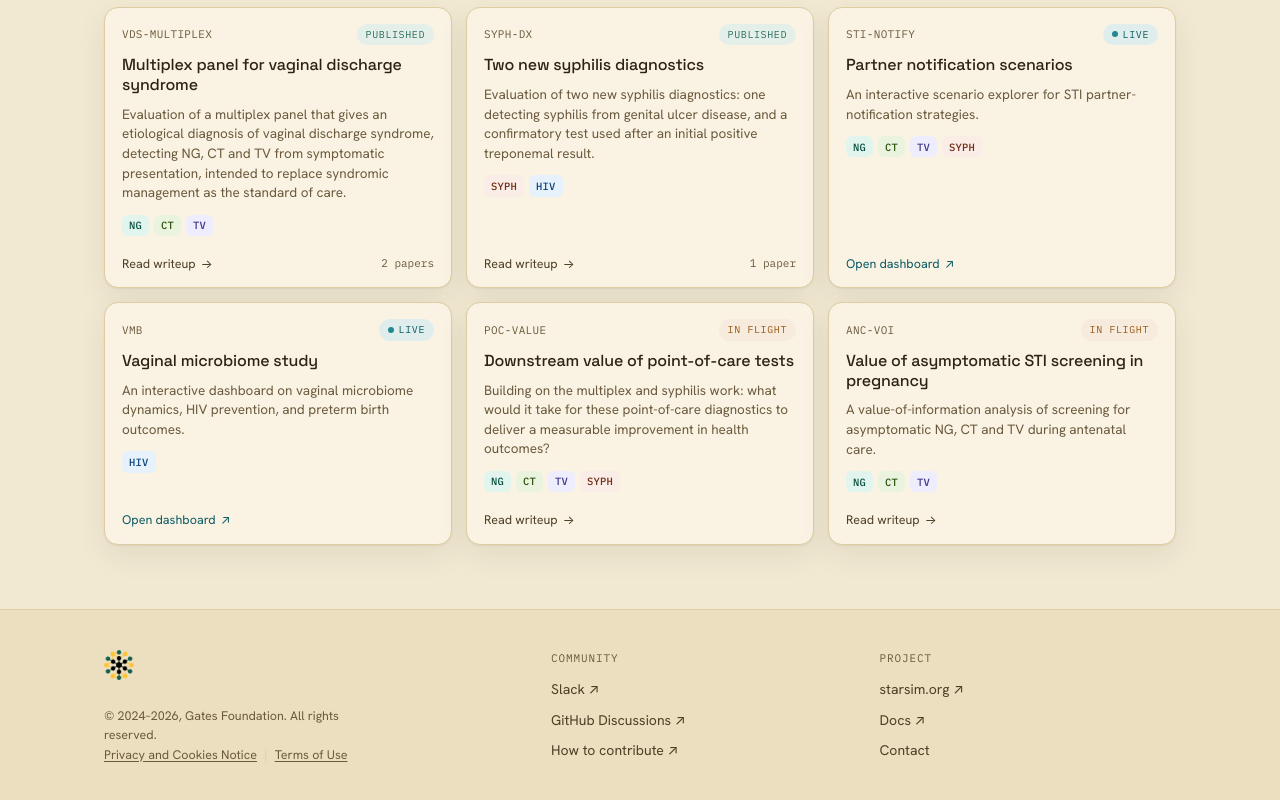
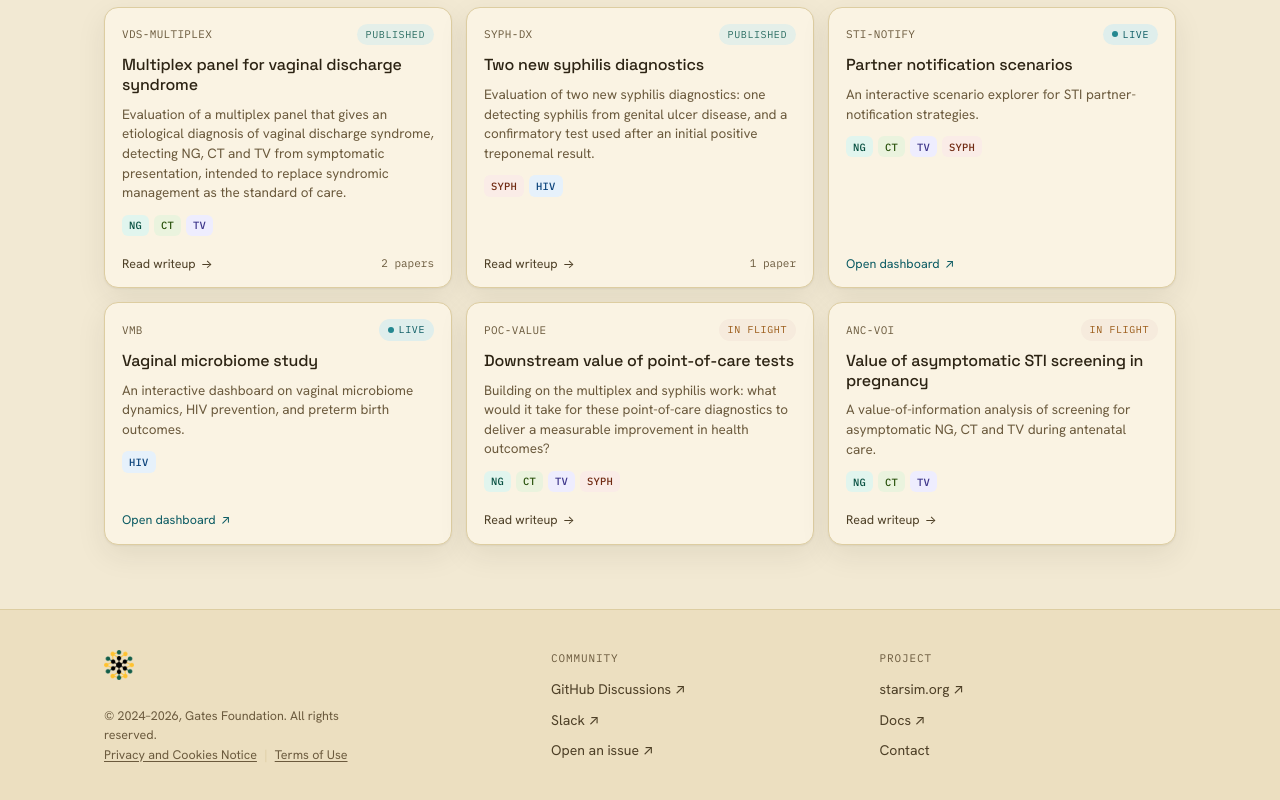
Before and after one commit to stisim/stisim.github.io, an Eleventy site: page src/index.njk in a window 1280 px wide. Shown: the part 922-1722 px from the top of the page. Built offline with nearby package versions, Linux system fonts and the light colour scheme; Eleventy itself is replaced by a stand-in of ours; files that its build step writes are made by us from their sources.

Commit message:
update footer

```diff
--- a/src/includes/footer.njk
+++ b/src/includes/footer.njk
@@ -10,9 +10,9 @@
     </div>
     <div class="col">
       <span class="h">Community</span>
-      <a href="https://starsimhub.slack.com/archives/C0AFBTE3J1M" target="_blank" rel="noopener">Slack ↗</a>
       <a href="https://github.com/starsimhub/stisim/discussions" target="_blank" rel="noopener">GitHub Discussions ↗</a>
-      <a href="https://github.com/starsimhub/stisim" target="_blank" rel="noopener">How to contribute ↗</a>
+      <a href="https://starsimhub.slack.com/" target="_blank" rel="noopener">Slack ↗</a>
+      <a href="https://github.com/starsimhub/stisim/issues/new" target="_blank" rel="noopener">Open an issue ↗</a>
     </div>
     <div class="col">
       <span class="h">Project</span>
```
